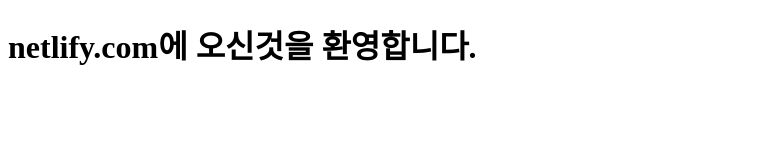
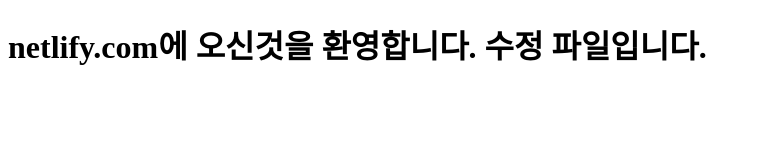
Before and after one commit to yhs8647/netlify_test, a plain HTML site: page index.html in a window 1280 px wide. Shown: the whole page, without its empty margins (0-761 px from the left). Drawn offline with Linux system fonts and the light colour scheme.

Commit message:
second commit

```diff
--- a/index.html
+++ b/index.html
@@ -7,6 +7,6 @@
     <title>Document</title>
 </head>
 <body>
-    <h1>netlify.com에 오신것을 환영합니다.</h1>
+    <h1>netlify.com에 오신것을 환영합니다. 수정 파일입니다.</h1>
 </body>
 </html>
```
